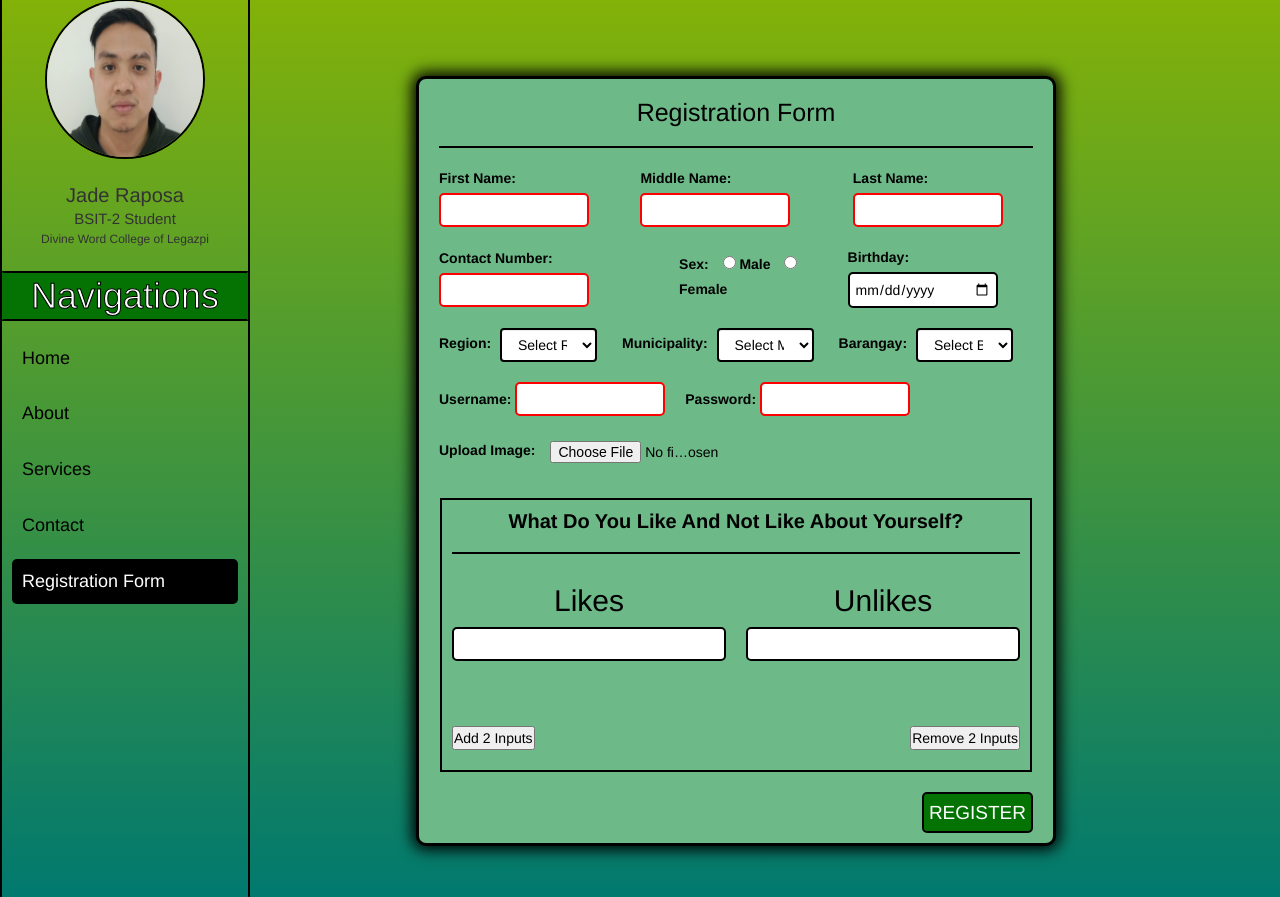
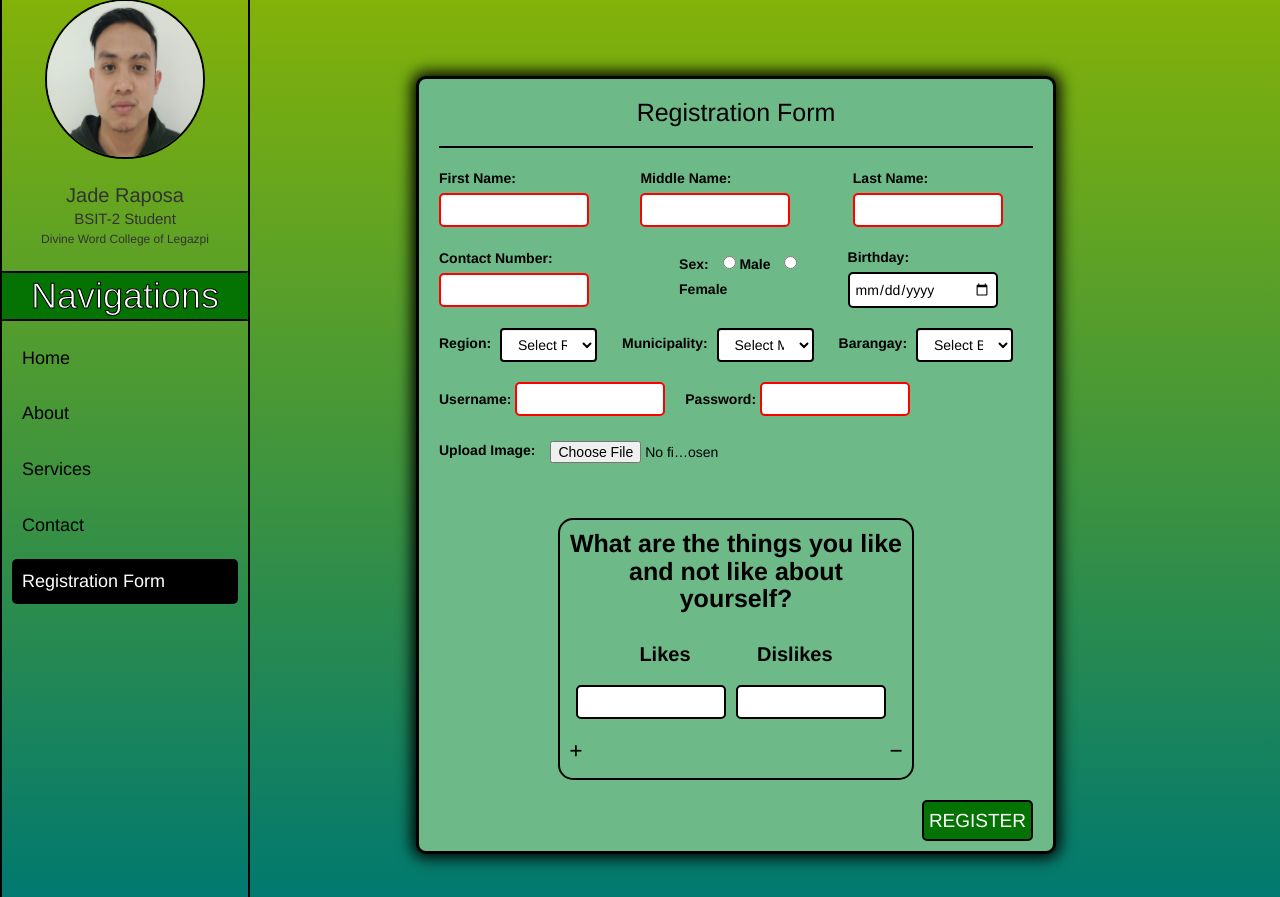
Before and after one commit to jaderaposa/VSCO_Jade, a PHP site: page / in a window 1280 px wide. Shown: the part 71-968 px from the top of the page. Run offline with PHP 8.4, Linux system fonts and the light colour scheme; some libraries are stand-ins or nearby versions.

Commit message:
asdjmasdksad

```diff
--- a/ITPC222/Prefinals-Practical-Exam/css/css.css
+++ b/ITPC222/Prefinals-Practical-Exam/css/css.css
@@ -328,3 +328,20 @@ input:invalid {
     color: red;
     font-size: smaller;
   }
+
+.input-wrapper {
+    display: flex;
+    flex-direction: row;
+    margin-bottom: 10px;
+}
+
+/* Style for the input elements */
+.num-input {
+    width: 50px;
+    margin-right: 10px;
+}
+
+.fontnga h2 {
+    font-size: 2rem;
+    font-weight: bold;
+}
--- a/ITPC222/Prefinals-Practical-Exam/index.html
+++ b/ITPC222/Prefinals-Practical-Exam/index.html
@@ -151,9 +151,26 @@ include('db_config.php');
                 <input type="file" id="image" name="image" style="width: 30%;border: none;" accept="image/*">
               </div>
 
-            <div class="dynamic-add&remove-row">
-              <div class="wrapper" style="border:2px solid black;width:auto;">
-                <h1 style="font-size: 2rem;text-align: center;">What Do You Like And Not Like About Yourself?</h1>
+            <div class="dynamic-add&remove-row" style="margin-top: 5rem;">
+              <div class="wrapper" style="border: 2px solid black;text-align: center;width: 60%;border-radius: 1.5rem;">
+                <h1 style="font-size: 2.5rem;">What are the things you like and not like about yourself?</h1>
+                <div class="fontnga" style="display: flex; justify-content:center;gap: 20%;">
+                  <h2>Likes</h2>
+                  <h2>Dislikes</h2>
+                </div>
+                <div id="inputs-wrapper" style="justify-content: center;display:grid;">
+                  <div class="input-wrapper">
+                    <input style="width: 150px;" type="text" class="num-input">
+                    <input style="width: 150px;" type="text" class="num-input">
+                </div>
+                  <!-- Input elements will be added dynamically here -->
+                </div>
+                <div style="justify-content: space-between; display: flex;">
+                  <button style="border: none;background: none;" onclick="add()"><i class="fa fa-plus"></i></button>
+                  <button style="border: none;background: none;" onclick="remove()"><i class="fa fa-minus"></i></button>
+                </div>
+
+                <!-- <h1 style="font-size: 2rem;text-align: center;">What Do You Like And Not Like About Yourself?</h1>
                 <hr style="margin-bottom: 1rem;">
                 <div id="inputs-wrapper" style="display:flex;gap:2rem;justify-content: center;">
                   <div style="text-align: center;">
@@ -169,9 +186,9 @@ include('db_config.php');
                 <div style="justify-content: space-between;display: flex;">
                   <button onclick="add()">Add 2 Inputs</button>
                   <button onclick="remove()">Remove 2 Inputs</button>
-                </div>
-              </div>
+                </div>          -->
             </div>
+          </div>
 
               <div class="submit">
                 <span id="username-alert" style="color: red;float: left;"></span>
@@ -297,63 +314,70 @@ include('db_config.php');
 </script>
 
 <!-- display data -->
-<script>
-// const form = document.getElementByClass('my-form');
-// const outputDiv = document.getElementById('output');
+<!-- <script>
+const form = document.getElementByClass('my-form');
+const outputDiv = document.getElementById('output');
 
-// form.addEventListener('submit', function(event) {
-//   event.preventDefault();
+form.addEventListener('submit', function(event) {
+  event.preventDefault();
 
-//   // Get the values of the name and email fields
-//   const name = document.getElementById('firstname').value;
-//   const username = document.getElementById('username').value;
+  // Get the values of the name and email fields
+  const name = document.getElementById('firstname').value;
+  const username = document.getElementById('username').value;
 
-//   // Create a new element to display the data
-//   const p = document.createElement('p');
+  // Create a new element to display the data
+  const p = document.createElement('p');
 
-//   // Set the text content of the new element to the name and email values
-//   p.textContent = `Name: ${name}, Username: ${username}`;
+  // Set the text content of the new element to the name and email values
+  p.textContent = `Name: ${name}, Username: ${username}`;
 
-//   // Append the new element to the output div
-//   outputDiv.appendChild(p);
+  // Append the new element to the output div
+  outputDiv.appendChild(p);
 
-//   // Reset the form
-//   form.reset();
-// });
-
-
-</script>
+  // Reset the form
+  form.reset();
+});
+</script> -->
 
  <!-- add or remove -->
 <script>
-  // Get the inputs wrapper and initial input elements
+// function to add 2 inputs
+function add() {
+  // create new input wrapper div element
+  const newDiv = document.createElement('div');
+  newDiv.classList.add('input-wrapper');
+
+  // create new input elements
+  const newInput1 = document.createElement('input');
+  const newInput2 = document.createElement('input');
+
+  // set the class of the inputs
+  newInput1.classList.add('num-input');
+  newInput2.classList.add('num-input');
+
+  // append the new inputs to the input wrapper div
+  newDiv.appendChild(newInput1);
+  newDiv.appendChild(newInput2);
+
+  // get the inputs wrapper div element
   const inputsWrapper = document.getElementById('inputs-wrapper');
-  const numInputs = document.querySelectorAll('.num-input');
 
-  // Define the add and remove functions
-  function add() {
-    // Create two new input elements and append them to the wrapper
-    const newInput1 = document.createElement('input');
-    newInput1.type = 'number';
-    newInput1.className = 'num-input';
-    newInput1.value = '0';
-    inputsWrapper.appendChild(newInput1);
+  // append the new input wrapper div to the inputs wrapper
+  inputsWrapper.appendChild(newDiv);
+}
 
-    const newInput2 = document.createElement('input');
-    newInput2.type = 'number';
-    newInput2.className = 'num-input';
-    newInput2.value = '0';
-    inputsWrapper.appendChild(newInput2);
+// function to remove 2 inputs
+function remove() {
+  // get all the input wrapper div elements
+  const inputDivs = document.querySelectorAll('#inputs-wrapper > div');
+
+  // check if there are at least 2 input wrapper divs to remove
+  if (inputDivs.length >= 1) {
+    // remove the last 2 input wrapper divs from the DOM
+    inputDivs[inputDivs.length - 1].remove();
+    // inputDivs[inputDivs.length - 2].remove();
   }
-
-  function remove() {
-    // Remove the last two input elements from the wrapper if there are any
-    const numInputs = document.querySelectorAll('.num-input');
-    if (numInputs.length > 2) {
-      numInputs[numInputs.length - 1].remove();
-      numInputs[numInputs.length - 2].remove();
-    }
-  }
+}
 </script>
 
 
@@ -378,6 +402,38 @@ remove_fields.onclick = function(){
     survey_options.removeChild(input_tags[(input_tags.length) - 1]);
   }
 }
+</script> -->
+
+<!-- <script>
+  // Get the inputs wrapper and initial input elements
+  const inputsWrapper = document.getElementById('inputs-wrapper');
+
+  const numInputs = document.querySelectorAll('.num-input');
+
+  // Define the add and remove functions
+  function add() {
+    // Create two new input elements and append them to the wrapper
+    const newInput1 = document.createElement('input');
+    newInput1.type = 'text';
+    newInput1.className = 'num-input';
+    newInput1.style = 'width: 274px;border: 2px solid black;';
+    inputsWrapper.appendChild(newInput1);
+
+    const newInput2 = document.createElement('input');
+    newInput1.type = 'text';
+    newInput1.className = 'num-input';
+    newInput1.style = 'width: 274px;border: 2px solid black;';
+    inputsWrapper.appendChild(newInput2);
+  }
+
+  function remove() {
+    // Remove the last two input elements from the wrapper if there are any
+    const numInputs = document.querySelectorAll('.num-input');
+    if (numInputs.length > 2) {
+      numInputs[numInputs.length - 1].remove();
+      numInputs[numInputs.length - 2].remove();
+    }
+  }
 </script> -->
 
 <!-- password alert msg -->
```
